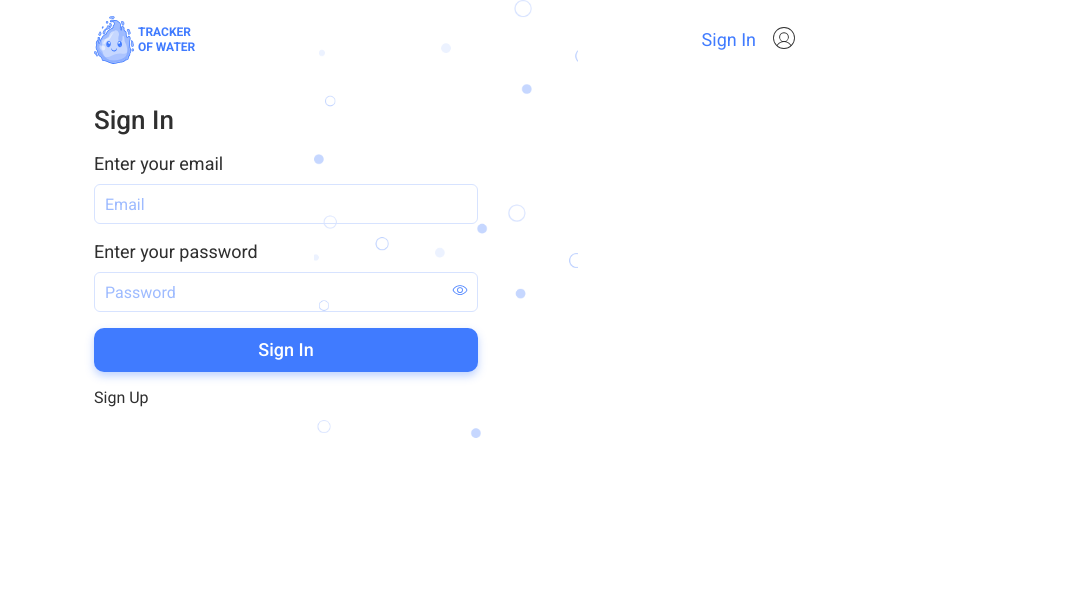
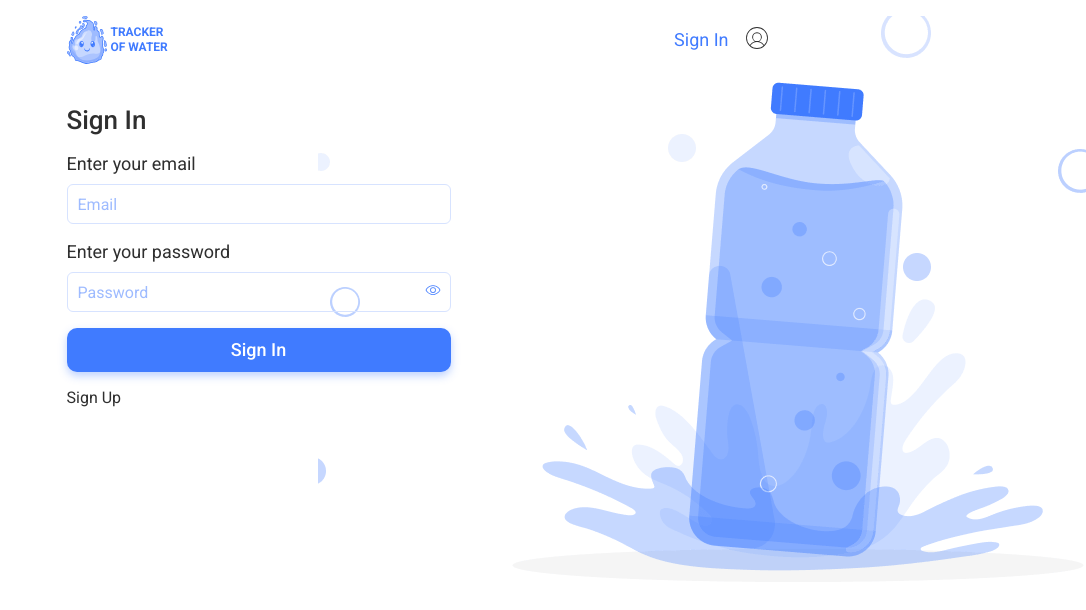
Before and after one commit to Iryna1511/project-06-front, a React (Vite) app: page /signin in a window 1280 px wide. Shown: the top 610 px of the page, without its empty margins (194-1280 px from the left). Built offline with nearby package versions, Linux system fonts and the light colour scheme.

Commit message:
фон до sign сторінок

```diff
--- a/src/components/AuthForm/AuthForm.module.css
+++ b/src/components/AuthForm/AuthForm.module.css
@@ -1,38 +1,7 @@
-/* @media (max-width: 767px) { */
-/* .containerBackground {
-  position: absolute;
-  width: 100%;
-  height: 582px;
-  left: 0;
-  top: 109px;
-  background-size: cover;
-  background-repeat: no-repeat;
-  padding: 0 20px;
-} */
-
-/* .wrap_section {
-  width: 100%;
-  display: flex;
-  flex-direction: column;
-  align-items: center;
-  gap: 66px;
-} */
-
-/* .containerImageBottle {
-  display: flex;
-  justify-content: center;
-  width: 100%;
-  height: 100%;
-  order: 2;
-} */
-
 .wrap_form {
-  /* order: 1;
-  width: 100%; */
   display: flex;
   flex-direction: column;
   gap: 16px;
-  /* align-items: center; */
 }
 
 .form {
@@ -57,11 +26,7 @@
   width: 100%;
   display: flex;
   flex-direction: column;
-  /* justify-content: center;
-  align-items: flex-start; */
   gap: 8px;
-  /* padding: 0px;
-  padding-bottom: 8px; */
   margin-bottom: 8px;
 
   color: rgb(47, 47, 47);
@@ -89,19 +54,11 @@
 .field {
   width: 100%;
   height: 40px;
-  /* display: flex;
-  flex-direction: column;
-  justify-content: center;
-  align-items: flex-start;
-  gap: 10; */
   padding: 12px 10px 12px 10px;
 
-  /* box-sizing: border-box; */
-  /* Secondary color / 5 */
   border: 1px solid rgb(215, 227, 255);
   border-radius: 6px;
 
-  /* Primery Color/White */
   background: transparent;
   outline: transparent;
 
@@ -126,7 +83,7 @@
 }
 
 .btn {
-  padding: 10px 30px;
+  padding: 8px 30px;
   width: 280px;
   height: 36px;
   border-radius: 10px;
@@ -135,10 +92,10 @@
   border: none;
 
   font-weight: 500;
-  font-size: 18px;
+  font-size: 16px;
   text-align: center;
   color: #fff;
-  line-height: 1.33333;
+  line-height: 1.25;
 }
 
 .btn:hover {
@@ -149,94 +106,23 @@
   box-shadow: none;
 }
 
-/* .btn {
-  box-shadow: 0px 4px 8px 0px rgba(64, 123, 255, 0.34);
-  background: rgb(64, 123, 255);
-  border-radius: 10px;
-  padding: 10px 30px;
-  width: 100%;
-  height: 36px;
-  border: none;
-  font-weight: 500;
-  font-size: 18px;
-  line-height: 1.33em;
-  text-align: center;
-  color: #ffffff;
-} */
-/* } */
-
 @media (min-width: 768px) {
-  /* .wrap_section {
-    display: flex;
-    flex-wrap: wrap;
-    /* flex-direction: row;
-  } */
-
-  /* .containerImageBottle {
-    Frame
-    position: absolute;
-    width: 736px;
-    height: 548px;
-    left: 112px;
-    top: 116px;
-  } */
-
   .wrap_form {
-    /* position: absolute; */
     width: 384px;
-    /* height: 312px; */
-    /* left: 32px;
-    top: 104px; */
   }
 
   .btn {
+    padding: 10px 30px;
     width: 100%;
     height: 44px;
+    font-size: 18px;
+    line-height: 1.3333;
   }
 }
 
 @media (min-width: 1440px) {
-  /* .wrap_section {
-    Background element Main Page
-    position: absolute;
-    width: 1404px;
-    height: 582px;
-    left: 18px;
-    top: 109px;
-    display: flex;
-  flex-direction: row-reverse;
-  } */
-
-  /* .containerImageBottle {
-    Frame
-    position: absolute;
-    width: 916px;
-    height: 680px;
-    left: -51px;
-    top: 80px;
-  } */
-
   .wrap_form {
     margin-top: 162px;
     margin-left: 728px;
-    /* Sign In */
-    /* flex-direction: column;
-    width: 384px;
-    height: 32px; */
-    /* Auto layout */
-
-    /* gap: 16;
-    padding: 0px; */
-
-    /* Inside Auto Layout */
-
-    /* order: 0;
-    flex-grow: 0;
-    margin: 16px 0px;
-
-    display: flex;
-    flex-direction: column;
-    justify-content: center;
-    align-items: center; */
   }
 }
--- a/src/components/SharedLayout/SharedLayout.module.css
+++ b/src/components/SharedLayout/SharedLayout.module.css
@@ -1,5 +1,5 @@
 /*  ---------- MOBILE STYLES------- */
-.background {
+/* .background {
   padding-bottom: 0;
   height: fit-content;
   background-image: url("../../images/mobile/bg-element-main-page-1x.png");
@@ -7,10 +7,22 @@
   background-position: bottom;
   background-repeat: no-repeat;
   overflow-y: auto;
-}
+} */
 
 .welcomeBackground {
-  background-image: url("../../images/mobile/bg-main-page-1x.png");
+  padding-bottom: 0;
+  height: fit-content;
+  background-image: url("../../images/mobile/bg-element-main-page-1x.png"),
+    url("../../images/mobile/bg-main-page-1x.png");
+  background-size: contain;
+  background-position: bottom;
+  background-repeat: no-repeat;
+  overflow-y: auto;
+}
+.signBackground {
+  padding-bottom: 240px;
+  background: url("../../images/mobile/bg-element-main-page-1x.png"),
+    url("../../images/mobile/bottle-sign-in-1x.png") no-repeat bottom;
 }
 .container {
   max-width: 312px;
@@ -22,31 +34,35 @@
 @media screen and (min-resolution: 192dpi) and (max-width: 767px),
   screen and (min-resolution: 2dppx) and (max-width: 767px),
   screen and (min-device-pixel-ratio: 2) and (max-width: 767px) {
-  .background {
-    background-image: url("../../images/mobile/bg-element-main-page-2x.png");
+  .welcomeBackground {
+    background: url("../../images/mobile/bg-element-main-page-2x.png"),
+      url("../../images/mobile/bg-main-page-2x.png");
   }
-  .welcomeBackground {
-    background-image: url("../../images/mobile/bg-main-page-2x.png");
+  .signBackground {
+    padding: 0 20px 400px;
+    background: url("../../images/mobile/bg-element-main-page-2x.png"),
+      url("../../images/mobile/bottle-sign-in-2x.png") no-repeat bottom;
   }
 }
 
 /* ---------- TABLET STYLES------- */
 @media screen and (min-width: 768px) {
-  .background {
+  .welcomeBackground {
     padding-bottom: 32px;
-    background-image: url("../../images/tablet/bg-element-main-page-1x.png");
+    background-image: url("../../images/tablet/bg-element-main-page-1x.png"),
+      url("../../images/tablet/bg-main-page-1x.png");
   }
-  .welcomeBackground {
-    background-image: url("../../images/tablet/bg-main-page-1x.png");
+  .signBackground {
+    padding: 0 55px 190px 0;
+    background: url("../../images/tablet/bottle-sign-in-1x.png") no-repeat
+      bottom right;
   }
   @media screen and (min-resolution: 192dpi),
     screen and (min-resolution: 2dppx),
     screen and (min-device-pixel-ratio: 2) {
-    .background {
-      background-image: url("../../images/tablet/bg-element-main-page-2x.png");
-    }
     .welcomeBackground {
-      background-image: url("../../images/tablet/bg-main-page-2x.png");
+      background-image: url("../../images/tablet/bg-element-main-page-2x.png"),
+        url("../../images/tablet/bg-main-page-2x.png");
     }
   }
   .container {
@@ -57,20 +73,18 @@
 /*  ---------- DESKTOP STYLES------- */
 
 @media screen and (min-width: 1440px) {
-  .background {
+  .welcomeBackground {
     padding-bottom: 280px;
-    background-image: url("../../images/desktop/bg-element-main-page-1x.png");
-  }
-  .welcomeBackground {
     background-image: url("../../images/desktop/bg-element-main-page-1x.png"),
       url("../../images/desktop/bg-main-page-1x.png");
+  }
+  .signBackground {
+    background: url("../../images/desktop/bg-element-main-page-1x.png"),
+      url("../../images/desktop/bottle-sign-in-1x.png") no-repeat left bottom;
   }
   @media screen and (min-resolution: 192dpi),
     screen and (min-resolution: 2dppx),
     screen and (min-device-pixel-ratio: 2) {
-    .background {
-      background-image: url("../../images/desktop/bg-element-main-page-2x.png");
-    }
     .welcomeBackground {
       background-image: url("../../images/desktop/bg-element-main-page-2x.png"),
         url("../../images/desktop/bg-main-page-2x.png");
```
